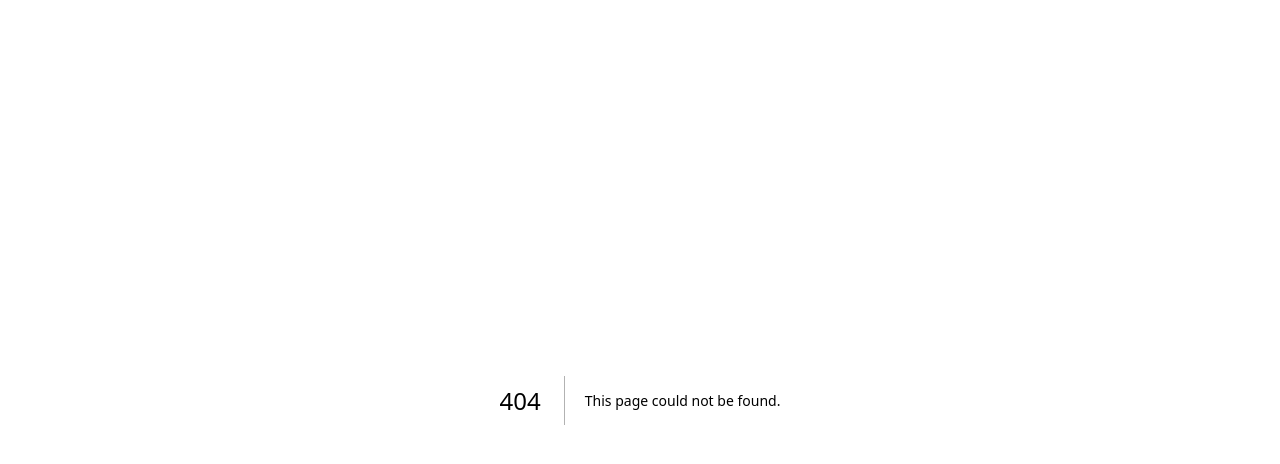
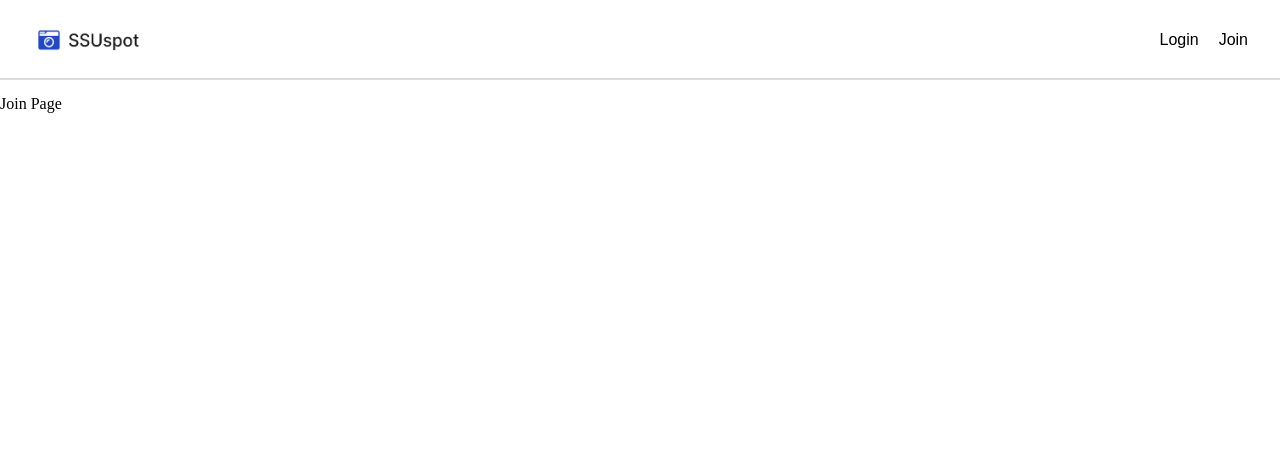
Before and after one commit to SSUspot/SSUspot-front, a Next.js app: page /join in a window 1280 px wide. Before the commit this address had no page. Shown: the top 464 px of the page. Built offline with nearby package versions, Linux system fonts and the light colour scheme.

Commit message:
feat: add login header

```diff
--- /dev/null
+++ b/component/layout/login-header.tsx
@@ -0,0 +1,104 @@
+import React from "react";
+import styled from "styled-components";
+import Image from "next/image";
+import Link from "next/link";
+import logo from "../../public/logo.png";
+
+const LoginHeader: React.FC = () => {
+  return (
+    <>
+      <Container>
+        <Items>
+          <Logo>
+            <Image
+              src={logo}
+              alt="Logo"
+              width={120}
+              height={22}
+            />
+          </Logo>
+          <LinkContainer>
+            <Link
+              href="/login"
+              style={{
+                fontFamily: "sans-serif",
+                textDecoration: "none",
+                color: "#000000",
+                cursor: "pointer",
+              }}
+              passHref
+            >
+              Login
+            </Link>
+            <Link
+              href="/join"
+              style={{
+                fontFamily: "sans-serif",
+                textDecoration: "none",
+                color: "#000000",
+                cursor: "pointer",
+              }}
+              passHref
+            >
+              Join
+            </Link>
+          </LinkContainer>
+        </Items>
+      </Container>
+    </>
+  );
+};
+
+export default LoginHeader;
+
+const Container = styled.div`
+  display: flex;
+  flex-direction: row;
+  justify-content: center;
+  align-items: center;
+  width: 100%;
+  height: 80px;
+  position: relative;
+
+  &::after {
+    content: "";
+    position: absolute;
+    bottom: 0;
+    left: 0;
+    right: 0;
+    height: 2px;
+    background-color: #4f4c4c33;
+  }
+`;
+
+const Items = styled.div`
+  display: flex;
+  flex-direction: row;
+  justify-content: space-between;
+  align-items: center;
+  width: 95%;
+  height: 70%;
+`;
+
+const Logo = styled.div`
+  display: flex;
+  flex-direction: row;
+  justify-content: center;
+  align-items: center;
+  width: 120px;
+  height: 35px;
+  padding: 0;
+  margin: 0;
+`;
+
+const LinkContainer = styled.div`
+  display: flex;
+  flex-direction: row;
+  justify-content: right;
+  align-items: center;
+  width: 150px;
+  height: 100px;
+  padding: 0px;
+  margin: 0;
+  gap: 20px;
+`;
--- /dev/null
+++ b/pages/join.tsx
@@ -0,0 +1,13 @@
+import LoginHeader from "../component/layout/login-header";
+
+const JoinPage: React.FC = () => {
+  return (
+    <>
+      <LoginHeader />
+      <br />
+      <p>Join Page</p>
+    </>
+  );
+};
+
+export default JoinPage;
```
Also changed, not shown: pages/login.tsx (added, +13 -0 lines).
